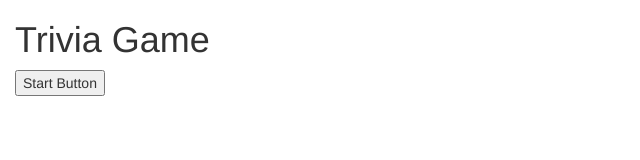
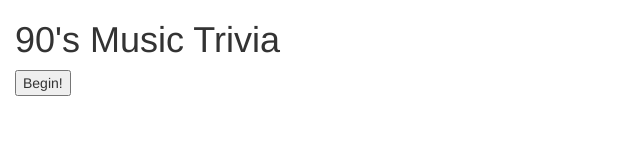
Before and after one commit to danger-academy/TriviaGame, a plain HTML site: page index.html in a window 1280 px wide. Shown: the whole page, without its empty margins (0-640 px from the left). Drawn offline with nearby package versions, Linux system fonts and the light colour scheme.

Commit message:
Correct title of game

```diff
--- a/index.html
+++ b/index.html
@@ -3,7 +3,7 @@
 
 <head>
     <meta charset="UTF-8">
-    <title>Trivia Game</title>
+    <title>90's Music Trivia</title>
     <link rel="stylesheet" type="text/css" href="assets/css/reset.css">
     <meta name="viewport" content="width=device-width, initial-scale=1">
     <link rel="stylesheet" href="https://maxcdn.bootstrapcdn.com/bootstrap/3.3.7/css/bootstrap.min.css">
@@ -12,9 +12,9 @@
 <body>
 
     <div class="container-fluid">
-        <h1>Trivia Game</h1>
+        <h1>90's Music Trivia</h1>
         <div id="content">
-            <button id="start">Start Button</button>
+            <button id="start">Begin!</button>
         </div>
     </div>
 
```
